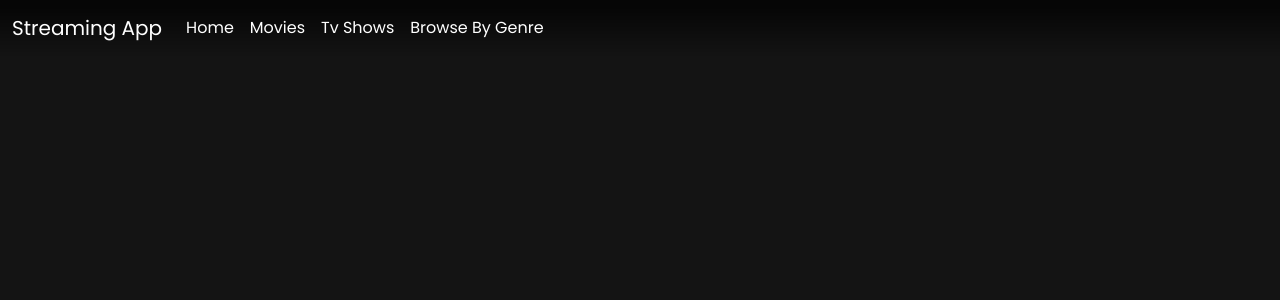
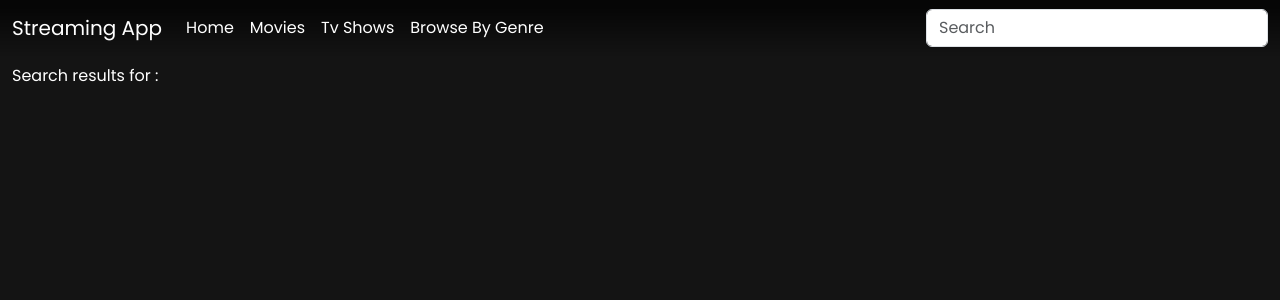
Before and after one commit to vipink28/streaming-app-sept, a React (Create React App) app: page /search in a window 1280 px wide. Shown: the top 300 px of the page. Built offline with nearby package versions, Linux system fonts and the light colour scheme; a web font is replaced by a local one.

Commit message:
search page added.

```diff
--- a/src/App.js
+++ b/src/App.js
@@ -6,6 +6,7 @@ import Browse from './pages/Browse';
 import BrowseByGenre from './pages/BrowseByGenre';
 import Details from './pages/Details';
 import Homescreen from './pages/Homescreen';
+import Search from './pages/Search';
 
 function App() {
   return (
@@ -16,6 +17,7 @@ function App() {
         <Route path='/details/:platform/:id' element={<Details />}></Route>
         <Route path='/browse/:platform' element={<Browse />}></Route>
         <Route path='/browsebygenre/:platform/:id' element={<BrowseByGenre />}></Route>
+        <Route path='/search' element={<Search />}></Route>
       </Routes>
     </BrowserRouter>
   );
--- a/src/components/Navbar.jsx
+++ b/src/components/Navbar.jsx
@@ -1,6 +1,18 @@
-import { Link } from "react-router-dom";
+import { useDispatch } from "react-redux";
+import { Link, useNavigate } from "react-router-dom";
+import { searchQuery } from "../features/common/commonSlice";
 
 function Navbar() {
+    const dispatch = useDispatch();
+    const navigate = useNavigate();
+    const handleSearch = (e) => {
+        let { value } = e.target;
+        if (value.length > 2) {
+            dispatch(searchQuery(value));
+            navigate("/search");
+        }
+    }
+
     return (
         <nav className="navbar navbar-expand-lg fixed-top">
             <div className="container-fluid">
@@ -23,6 +35,10 @@ function Navbar() {
                             <Link className="nav-link" to="browsebygenre/movie/28">Browse By Genre</Link>
                         </li>
                     </ul>
+
+                    <div className="ms-auto">
+                        <input onChange={handleSearch} type="search" className="form-control" placeholder="Search" />
+                    </div>
                 </div>
             </div>
         </nav>
--- a/src/features/common/commonSlice.js
+++ b/src/features/common/commonSlice.js
@@ -11,7 +11,8 @@ const initialState = {
         status: "idle",
         data: null,
         error: null
-    }
+    },
+    queryString: ""
 }
 
 export const fetchHeaderDetails = createAsyncThunk(
@@ -34,7 +35,11 @@ export const fetchVideoDetails = createAsyncThunk(
 export const commonSlice = createSlice({
     name: "common",
     initialState,
-    reducers: {},
+    reducers: {
+        searchQuery: (state, action) => {
+            state.queryString = action.payload;
+        }
+    },
     extraReducers: (builder) => {
         builder
             .addCase(fetchHeaderDetails.pending, (state) => {
@@ -63,6 +68,9 @@ export const commonSlice = createSlice({
 })
 
 
+export const { searchQuery } = commonSlice.actions;
+
+export const selectQueryString = (state) => state.common.queryString;
 export const selectHeaderDetails = (state) => state.common.headerDetails;
 export const selectVideoDetails = (state) => state.common.videoDetails;
 
--- a/src/helper/apirequests.js
+++ b/src/helper/apirequests.js
@@ -7,6 +7,7 @@ export const apirequests = {
     getDetails: (platform, id) => { return `${platform}/${id}?api_key=${API_KEY}&append_to_response=videos,recommendations,similar,credits` },
     getGenres: (platform) => { return `/genre/${platform}/list?api_key=${API_KEY}` },
     getVideosByGenre: (platform, genreid) => { return `/discover/${platform}?api_key=${API_KEY}&with_genres=${genreid}&page=1` },
+    getVideoBySearch: (platform, query) => { return `/search/${platform}?api_key=${API_KEY}&query=${query}` }
 }
 
 
--- /dev/null
+++ b/src/pages/Search.jsx
@@ -0,0 +1,49 @@
+import React, { useEffect, useState } from 'react';
+import { useSelector } from 'react-redux';
+import Card from '../components/Card';
+import { selectQueryString } from '../features/common/commonSlice';
+import { apirequests } from '../helper/apirequests';
+import axios from '../helper/axios';
+function Search(props) {
+    const query = useSelector(selectQueryString);
+    const [videosBySearch, setVideosBySearch] = useState(null);
+
+    const fetchSearchResults = async (query) => {
+        try {
+            const response = await axios.get(apirequests.getVideoBySearch("movie", query));
+            setVideosBySearch(response.data);
+        } catch (error) {
+            console.log(error)
+        }
+    }
+
+    useEffect(() => {
+        if (query) {
+            fetchSearchResults(query);
+        }
+    }, [query])
+
+
+
+    return (
+        <div className='container-fluid pt-5 mt-3'>
+            <div className='mb-3'>
+                <p>Search results for : {query}</p>
+            </div>
+
+            <div className='row gy-2'>
+                {
+                    videosBySearch ?
+                        videosBySearch.results.map((video) => (
+                            <div key={video.id} className='col-lg-3'>
+                                <Card video={video} platform="movie" />
+                            </div>
+                        ))
+                        : ""
+                }
+            </div>
+        </div>
+    );
+}
+
+export default Search;
```
